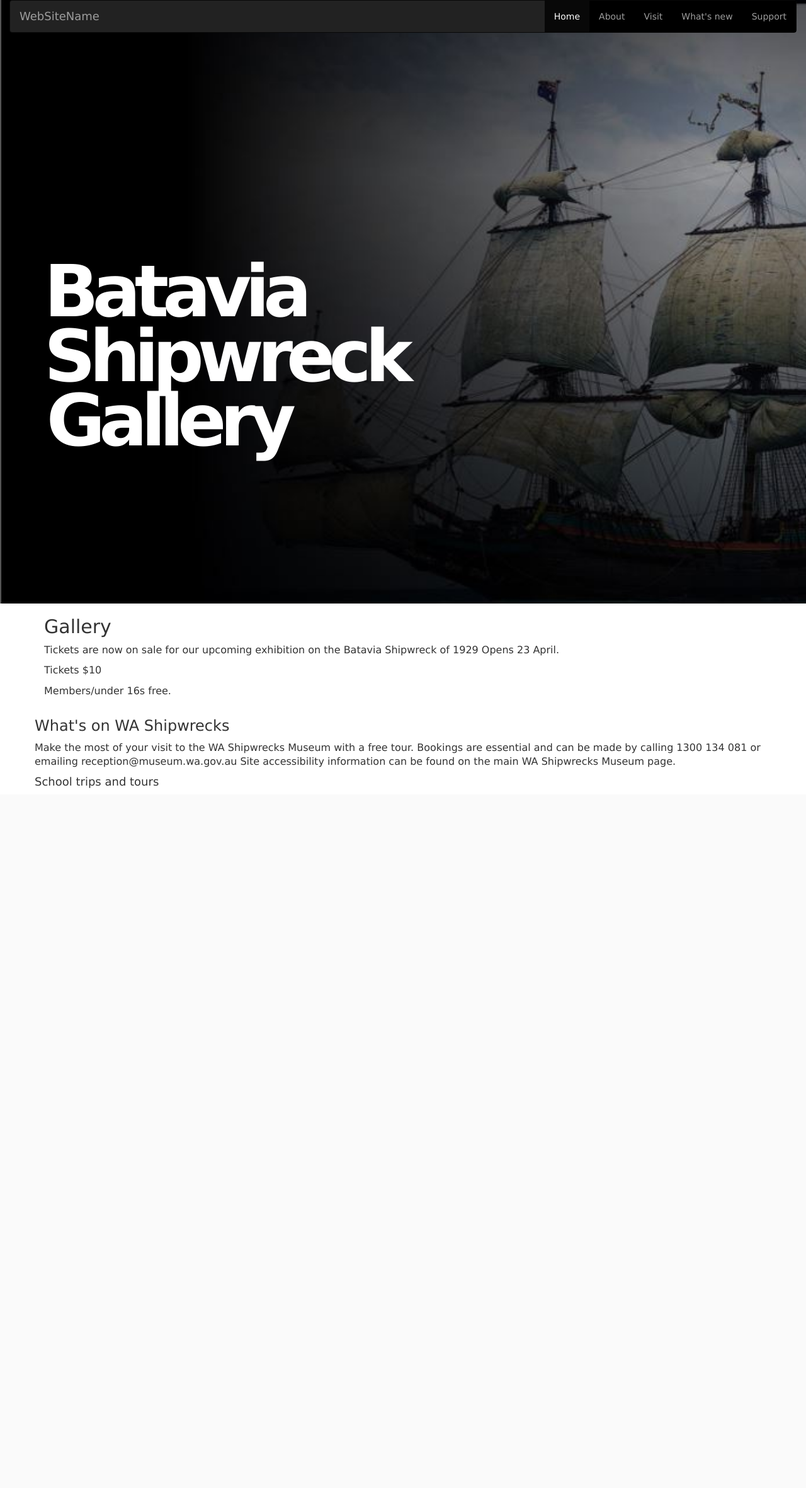
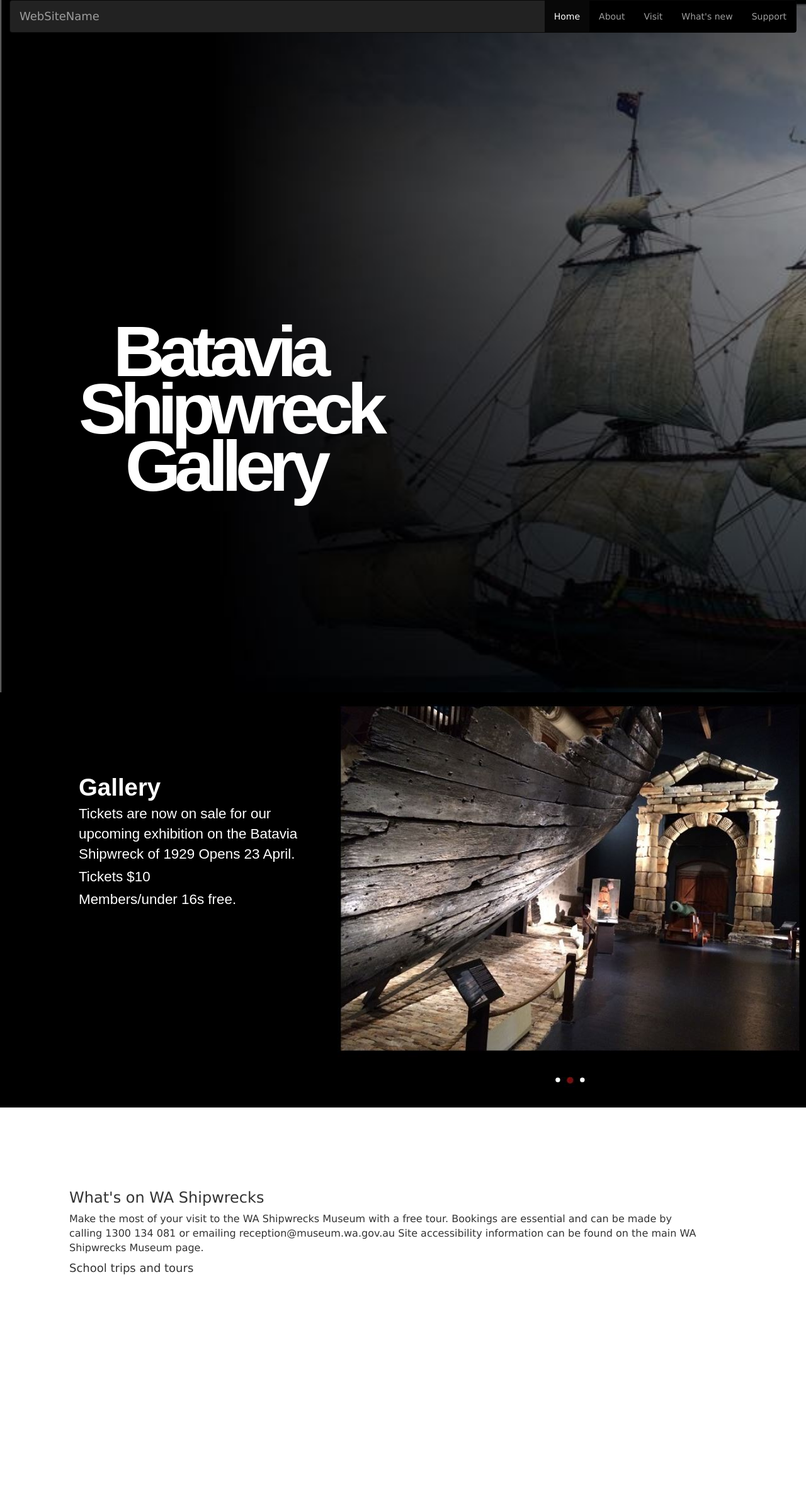
Before and after one commit to kiishia/batavia_gallery, a PHP site: page / in a window 1280 px wide. Shown: the whole page at 63% size. Before the commit the page ends 1251 px from the top, so only its background shows below. Run offline with PHP 8.4, Linux system fonts and the light colour scheme; some web fonts are replaced.

Commit message:
Update style.css

```diff
--- a/style.css
+++ b/style.css
@@ -17,15 +17,57 @@ body{
 }
 
 .herobg h1{
+    font-family: usual, sans-serif;
     float: left;
     color: white;
     width: 390px;
     font-size: 7.12em;
     letter-spacing: -10px;
     font-weight: 800;
-    line-height: 90%;
+    line-height: 80%;
     margin-top: 340px;
     text-align: right;
     padding-bottom: 20%;
 
 }
+
+.aboutbg{
+    background-color: black;
+
+}
+
+.aboutbg h2{
+    font-size: 2.4em;
+    font-family: usual, sans-serif;
+    color: white;
+    font-weight: 800;
+    padding-bottom: 20%;
+    text-align: left;
+}
+
+.tickets{
+    text-align: left;
+    color: white;
+    font-size: 1.4em;
+    font-family: usual, sans-serif;
+    width: 390px;
+    margin-top: -200px;
+    padding-bottom: 20%;
+}
+
+div.container{
+    padding:100px;
+    margin: 10px;
+}
+
+.aboutbg{
+    background: url(images/gallery.JPG);
+    padding:-10px;
+    background-repeat: no-repeat;
+    background-position: right;
+    background-color: black;
+
+
+
+
+}
```
